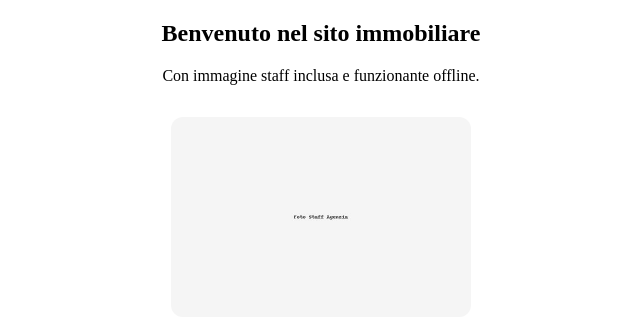
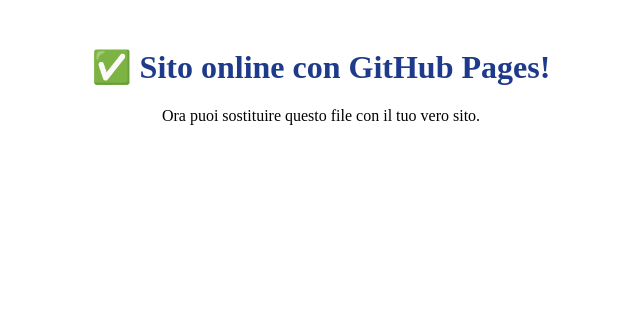
Before and after one commit to elrama1967/ilcortiletto, a plain HTML site: page index.html in a window 1280 px wide. Shown: the whole page, without its empty margins (319-959 px from the left). Drawn offline with Linux system fonts and the light colour scheme.

Commit message:
Add files via upload

```diff
--- a/index.html
+++ b/index.html
@@ -1,13 +1,14 @@
+
 <!DOCTYPE html>
 <html lang="it">
 <head>
   <meta charset="UTF-8">
-  <title>Sito Immobiliare</title>
-  <link rel="icon" type="image/png" href="favicon.png">
+  <title>Test GitHub Pages</title>
 </head>
 <body>
-<h2 style="text-align:center">Benvenuto nel sito immobiliare</h2>
-<p style="text-align:center">Con immagine staff inclusa e funzionante offline.</p>
-<img src="foto-staff.jpg" alt="Staff dell'agenzia" style="display:block; margin:2rem auto; width:300px; border-radius:12px;">
+  <h1 style="text-align:center; margin-top:3rem; color:#1e3a8a;">
+    ✅ Sito online con GitHub Pages!
+  </h1>
+  <p style="text-align:center;">Ora puoi sostituire questo file con il tuo vero sito.</p>
 </body>
 </html>
```
